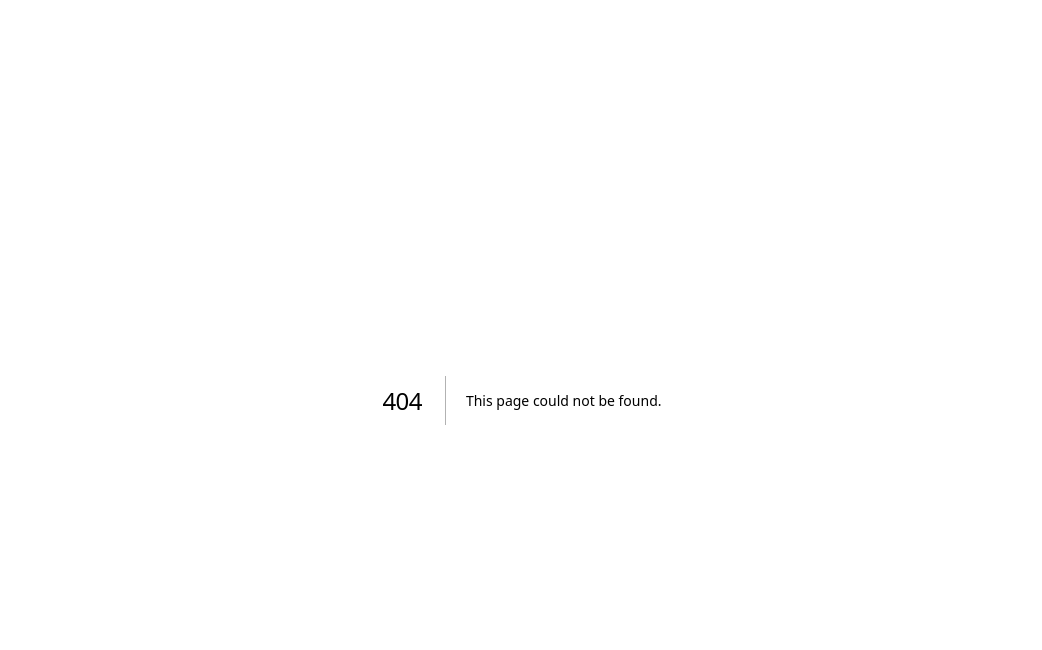
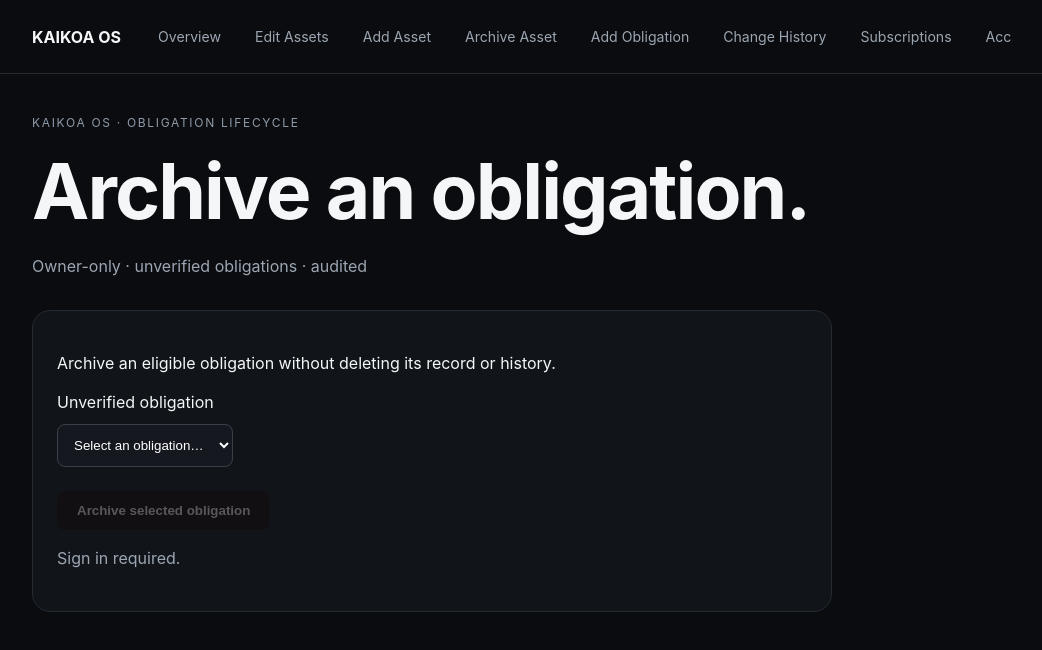
Before and after one commit to KAIKOA-Labs/kaikoa-os, a Next.js app: page /private-memory/obligations/archive in a window 1280 px wide. Before the commit this address had no page. Shown: the top 650 px of the page, without its empty margins (118-1160 px from the left). Built offline with nearby package versions, Linux system fonts and the light colour scheme; no server answers.

Commit message:
Milestone 004E: controlled obligation archiving interface

```diff
--- /dev/null
+++ b/app/private-memory/obligations/archive/page.tsx
@@ -0,0 +1,37 @@
+"use client";
+import {useEffect,useState} from "react";
+import Link from "next/link";
+import {getBrowserSupabase} from "@/lib/supabase-browser";
+type Item={id:string;title:string};
+export default function ArchiveObligation(){
+ const [items,setItems]=useState<Item[]>([]);
+ const [selected,setSelected]=useState("");
+ const [busy,setBusy]=useState(false);
+ const [done,setDone]=useState(false);
+ const [message,setMessage]=useState("Checking access…");
+ useEffect(()=>{let active=true;(async()=>{
+ const db=getBrowserSupabase();if(!db){setMessage("Authentication unavailable.");return;}
+ const {data:user,error:authError}=await db.auth.getUser();if(!active)return;
+ if(authError||!user.user){setMessage("Sign in required.");return;}
+ const {data,error}=await db.from("obligations").select("id,title").eq("source_state","UNVERIFIED").neq("status","ARCHIVED").order("title");
+ if(!active)return;
+ if(error){setMessage("Unable to load obligations.");return;}
+ setItems(data??[]);setMessage("");
+ })().catch(()=>{if(active)setMessage("Unable to load obligations.");});return()=>{active=false};},[]);
+ async function archive(){
+ if(!selected||busy||done||!window.confirm("Archive this unverified obligation? Its record and history will remain."))return;
+ setBusy(true);setMessage("Archiving…");
+ const db=getBrowserSupabase();if(!db){setMessage("Authentication unavailable.");setBusy(false);return;}
+ const {data,error}=await db.rpc("archive_unverified_obligation",{p_obligation_id:selected});
+ if(error){setMessage("Archive failed. Linked evidence or eligibility may prevent archiving.");setBusy(false);return;}
+ setDone(true);setMessage(data?"Archived. Change History preserved.":"Already archived.");setBusy(false);
+ }
+ return <main className="shell"><header><p className="eyebrow">KAIKOA OS · OBLIGATION LIFECYCLE</p><h1>Archive an obligation.</h1><p className="muted">Owner-only · unverified obligations · audited</p></header>
+ <section className="panel" style={{maxWidth:800}}>
+ <p>Archive an eligible obligation without deleting its record or history.</p>
+ <label htmlFor="obligation">Unverified obligation</label><select id="obligation" value={selected} onChange={e=>setSelected(e.target.value)} disabled={busy||done} style={{display:"block",margin:"12px 0 24px",padding:12,background:"#15191f",color:"white",border:"1px solid #3a404a",borderRadius:8}}><option value="">Select an obligation…</option>{items.map(i=><option value={i.id} key={i.id}>{i.title}</option>)}</select>
+ <button type="button" disabled={!selected||busy||done} onClick={()=>void archive()} style={{padding:"12px 20px",borderRadius:8,border:0,fontWeight:700}}>{busy?"Archiving…":"Archive selected obligation"}</button>
+ {message&&<p role="status" className="muted">{message}</p>}
+ {done&&<p><Link href="/private-memory">View active obligations →</Link></p>}
+ </section></main>;
+}
```
